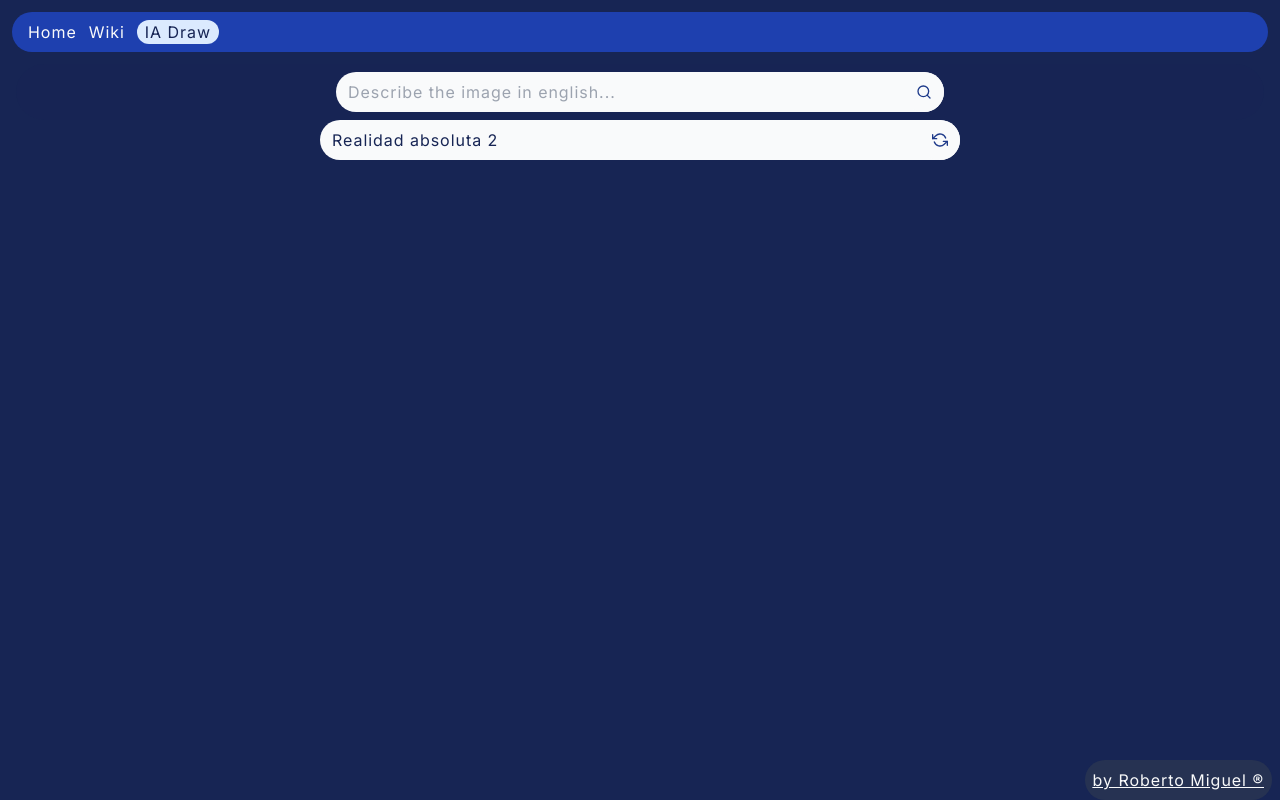
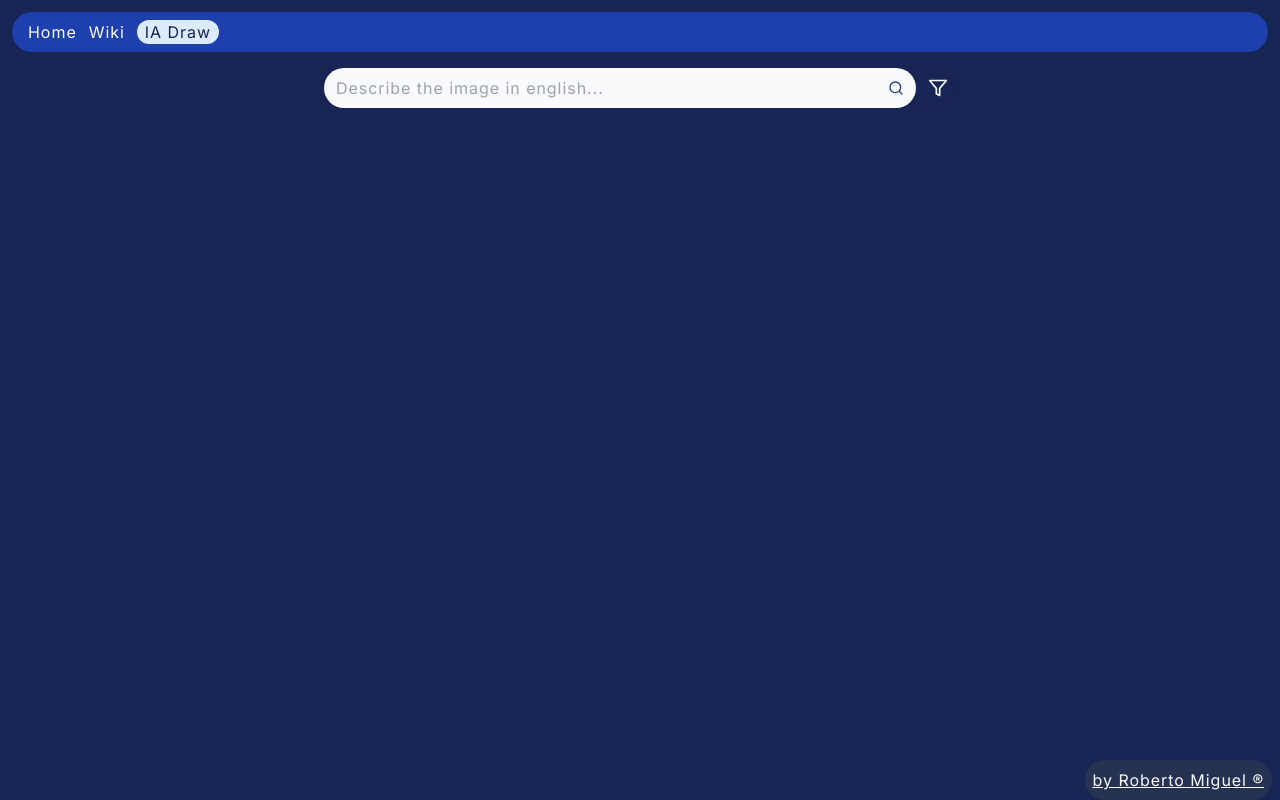
Before and after one commit to robertomiguel/experiencia-next, a Next.js app: page /iadraw in a window 1280 px wide. Built offline with nearby package versions, Linux system fonts and the light colour scheme.

Commit message:
model on drawer

```diff
--- /dev/null
+++ b/src/components/common/Drawer.tsx
@@ -0,0 +1,21 @@
+
+interface DrawerProps {
+    onClose: () => void
+    children: React.ReactNode
+    title?: string
+}
+
+export const Drawer = ({ children, onClose, title }: DrawerProps) => {
+
+    return (
+        <div className="fixed p-2 top-0 bottom-0 right-0 w-full sm:w-1/3 bg-blue-900 bg-opacity-90 shadow-lg " >
+            <div className="flex flex-row justify-between items-center " >
+                <h1>{title}</h1>
+                <button className="w-8 h-8 p-2 rounded-full  " onClick={() => onClose()} >X</button>
+            </div>
+            <div className="w-full m-2" >
+                {children}
+            </div>
+        </div>
+    )
+}
--- a/src/components/common/FormSearchInput.module.css
+++ b/src/components/common/FormSearchInput.module.css
@@ -1,20 +1,24 @@
 .formContainer {
-    @apply sticky top-10 z-20 bg-blue-950 bg-opacity-80 rounded-full ml-4 mr-4;
+    @apply sticky top-10 z-20 bg-blue-950 bg-opacity-80 rounded-full p-1;
+    @apply flex flex-row w-full justify-center items-center gap-1 sm:w-1/2 m-auto;
+}
+
+.form {
+    @apply w-full;
 }
 
 .formContent {
-    @apply flex flex-col w-full sm:w-1/2;
-    @apply sm:flex-row gap-3 m-auto p-2 relative;
+    @apply w-full relative;
 }
 
 .formInput {
-    @apply w-full;
+    @apply w-full relative;
 }
 
 .searchButton {
-    @apply w-fit hover:bg-blue-200 bg-gray-50 text-blue-900 absolute right-2 m-0 rounded-full p-3;
+    @apply w-fit hover:bg-blue-200 bg-gray-50 text-blue-900 absolute right-1 m-0 rounded-full p-2 top-1;
 }
 
 .buttonFilter {
-    @apply flex justify-center items-center hover:cursor-pointer;
+    @apply flex justify-center items-center hover:cursor-pointer w-fit bg-blue-950 p-2 rounded-full;
 }
--- a/src/components/common/FormSearchInput.tsx
+++ b/src/components/common/FormSearchInput.tsx
@@ -1,5 +1,8 @@
+'use client'
 import { FiFilter, FiSearch } from 'react-icons/fi'
 import style from './FormSearchInput.module.css'
+import { useState } from 'react'
+import { Drawer } from './Drawer'
 
 interface FormInputProps {
     onSubmit: (text: string) => void
@@ -7,17 +10,31 @@ interface FormInputProps {
     disabled?: boolean
     placeholder?: string
     filterContent?: React.ReactNode
+    filterTitle?: string
     value: string
     onChange: (t: string) => void
 }
 
-export const FormSearchInput = ({ onSubmit, defaultValue, disabled, placeholder, filterContent, value, onChange }: FormInputProps) => {
+export const FormSearchInput = ({
+    onSubmit,
+    defaultValue,
+    disabled,
+    placeholder,
+    filterContent,
+    filterTitle,
+    value,
+    onChange
+}: FormInputProps) => {
+
+    const [isOpen, setIsOpen] = useState<boolean>(false)
 
     return <div className={style.formContainer}>
-        <form onSubmit={e => {
-            e.preventDefault()
-            onSubmit(value)
-        }} >
+        <form
+            className={style.form}
+            onSubmit={e => {
+                e.preventDefault()
+                onSubmit(value)
+            }} >
             <div className={style.formContent} >
                 <input
                     disabled={disabled}
@@ -33,8 +50,9 @@ export const FormSearchInput = ({ onSubmit, defaultValue, disabled, placeholder,
                 <button disabled={disabled} type="submit" className={style.searchButton} >
                     <FiSearch />
                 </button>
-                {filterContent && <div className={style.buttonFilter} ><FiFilter className='size-5' /></div>}
             </div>
         </form>
+        {filterContent && <div onClick={() => setIsOpen(true)} className={style.buttonFilter} ><FiFilter className='size-5' /></div>}
+        {isOpen && <Drawer title={filterTitle} onClose={() => setIsOpen(false)}>{filterContent}</Drawer>}
     </div>
 }
--- a/src/components/generate/SelectModel.tsx
+++ b/src/components/generate/SelectModel.tsx
@@ -124,8 +124,13 @@ export const SelectModel = ({ onChange, value = 3 }: Props) => {
 
     const getLabelByValue = (value: number) => MODEL_LIST.find(m => m.value === value)?.label || '';
 
+    const removeAccent = (str: string) => str.normalize("NFD").replace(/[\u0300-\u036f]/g, "").toLowerCase()
+
+    const filteredList = MODEL_LIST.filter(f => removeAccent(`${f.label}`).includes(removeAccent(search)));
+
     return (
-        <div className='relative w-full sm:w-1/2 m-auto mb-3 '>
+        <div className='relative w-full m-auto mb-3 '>
+            <h4>Model</h4>
             <input
                 type="text"
                 value={isOpen ? search : getLabelByValue(value)}
@@ -149,7 +154,7 @@ export const SelectModel = ({ onChange, value = 3 }: Props) => {
             </button>
             }
             {isOpen && <Select>
-                {MODEL_LIST.filter(model => model.label.toLowerCase().includes(search.toLowerCase())).map((model) => (
+                {filteredList.map((model) => (
                     <Option
                         key={model.value}
                         isSelected={model.value === value}
--- a/src/components/generate/makeImage.tsx
+++ b/src/components/generate/makeImage.tsx
@@ -122,8 +122,9 @@ export const MakeImage = () => {
                 placeholder='Describe the image in english...'
                 value={valueText}
                 onChange={t => setValueText(t)}
+                filterContent={<SelectModel onChange={v => setModel(v)} value={model} />}
+                filterTitle='Settings'
             />
-            <SelectModel onChange={v => setModel(v)} value={model} />
             <div className="m-auto" >
                 {isProcessing && <Spinner label="Processing..." />}
             </div>
--- a/src/components/generate/selectModel.module.css
+++ b/src/components/generate/selectModel.module.css
@@ -4,8 +4,8 @@
 }
 
 .option {
-    @apply text-blue-950 h-6 w-full hover:cursor-pointer hover:bg-blue-400 hover:text-white pl-2 pr-2;
-    @apply rounded-full;
+    @apply text-blue-950 w-full hover:cursor-pointer hover:bg-blue-200 p-2;
+    @apply rounded-md;
 }
 
 .optionSelected {
@@ -13,5 +13,5 @@
 }
 
 .resetButton {
-    @apply w-fit top-0 hover:bg-blue-200 bg-gray-50 text-blue-900 absolute right-0 m-0 rounded-full p-3;
+    @apply w-fit bottom-0 hover:bg-blue-200 bg-gray-50 text-blue-900 absolute right-0 m-0 rounded-full p-3;
 }
```
